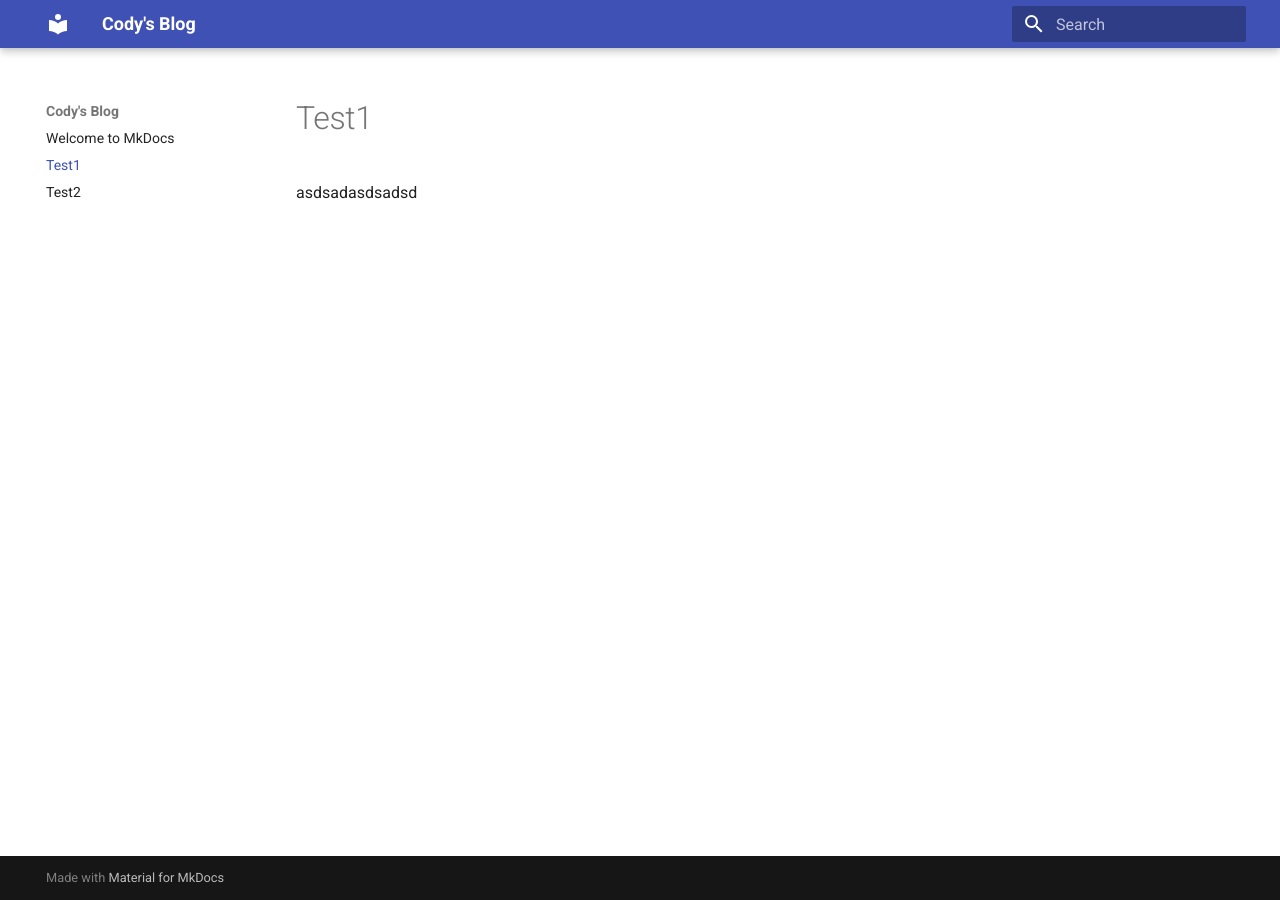
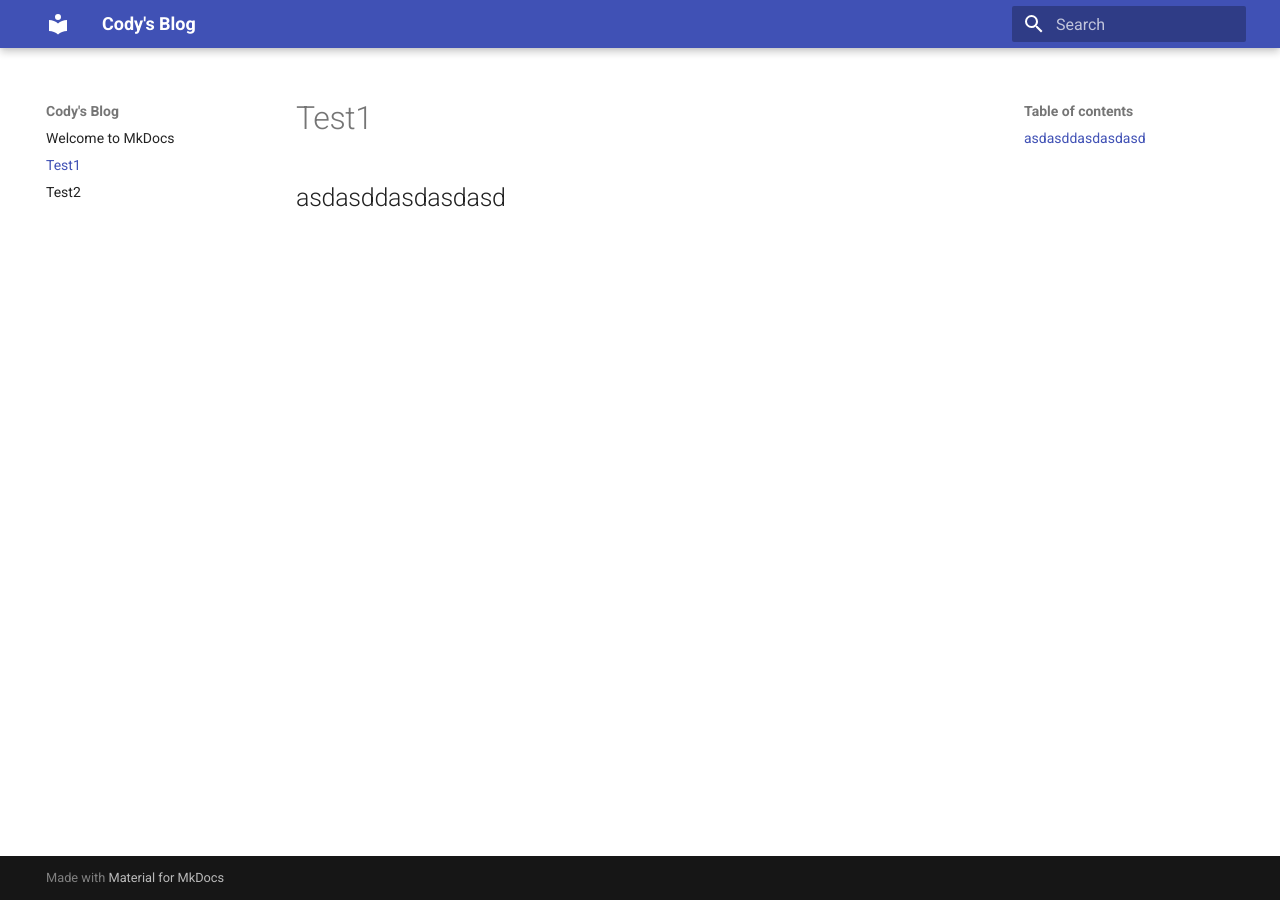
Before and after one commit to edokydocy/myblog-test, an MkDocs documentation site: the page built from docs/test1.md, in a window 1280 px wide. Built offline with MkDocs 1.6.1 and Material for MkDocs 9.7.7, drawn with Linux system fonts in a browser that asks for light colours.

Commit message:
Update test1.md

```diff
--- a/docs/test1.md
+++ b/docs/test1.md
@@ -1 +1 @@
-asdsadasdsadsd
+## asdasddasdasdasd
```
